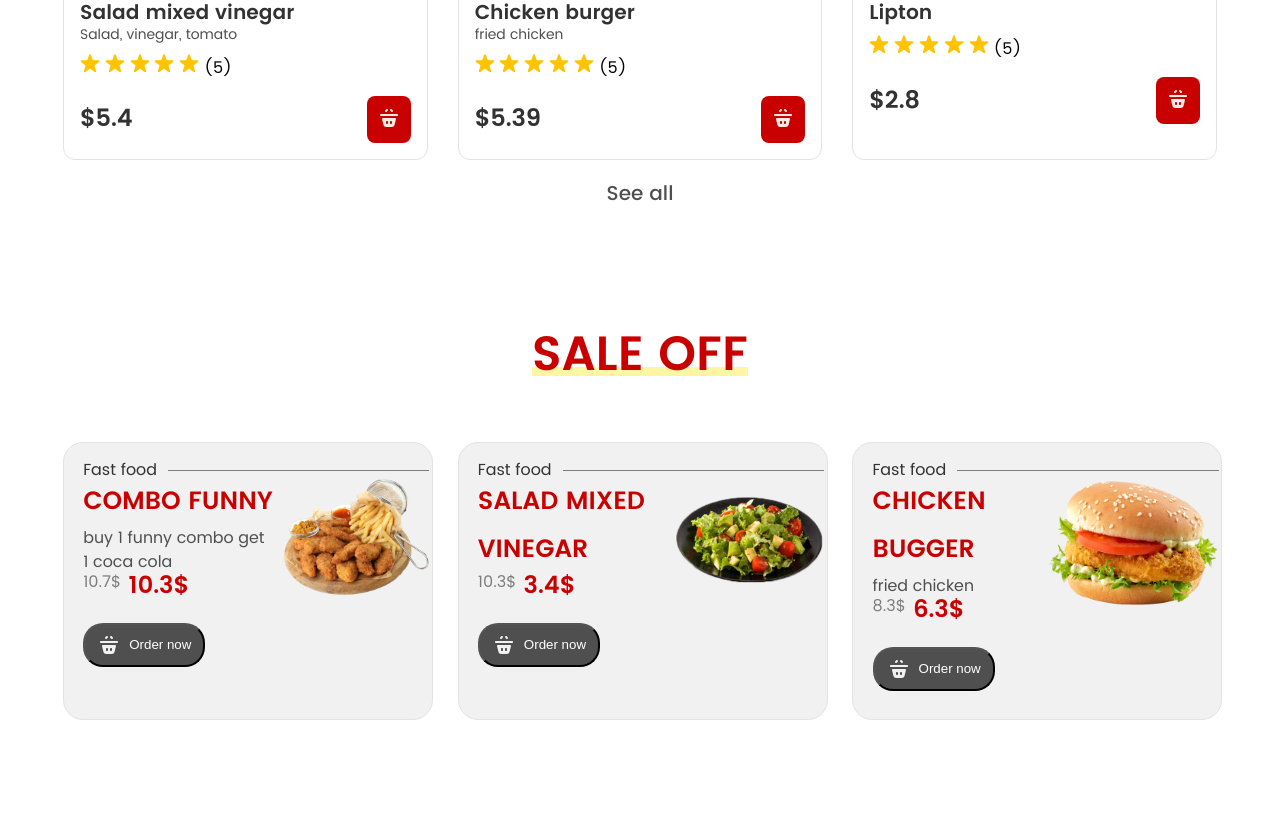
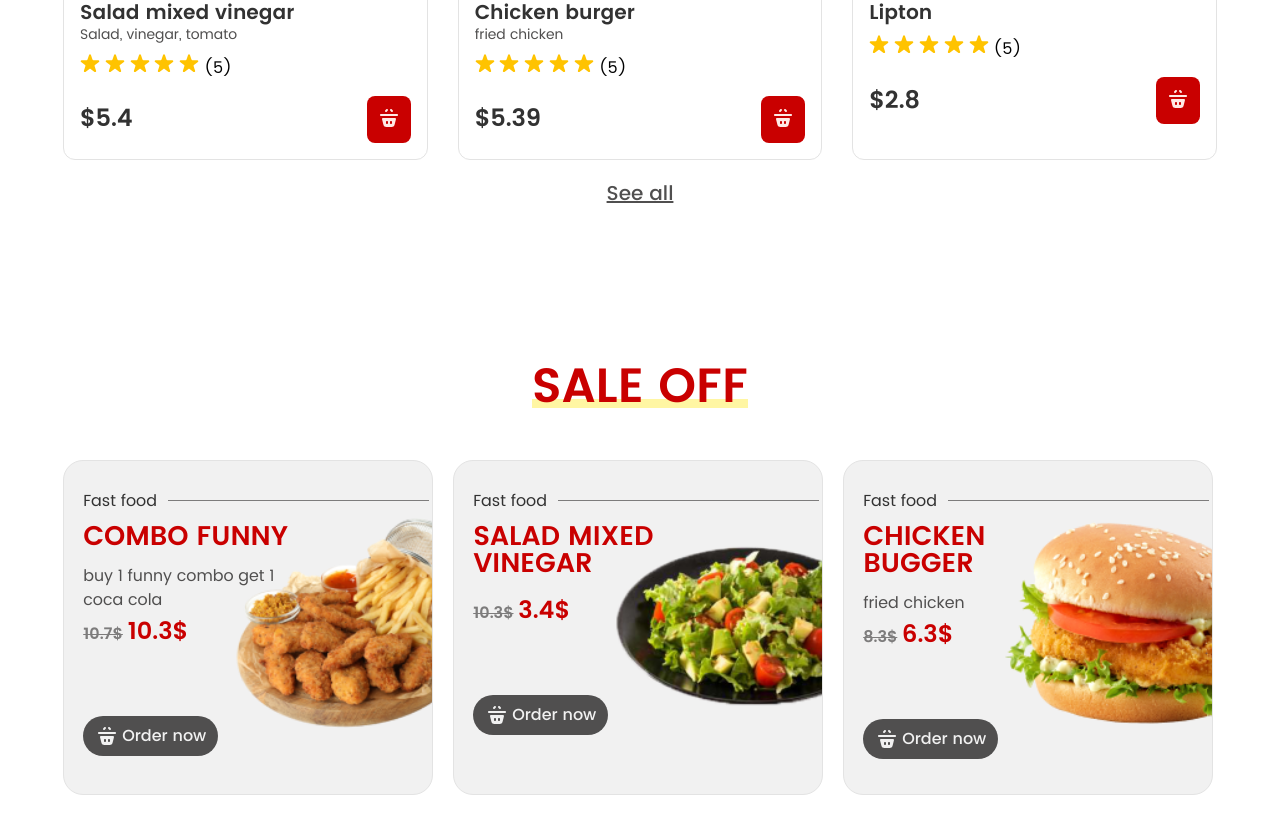
Before and after one commit to sorahiatieh/food-Delivery, a plain HTML site: page index.html in a window 1280 px wide. Shown: the part 1408-2242 px from the top of the page. Drawn offline with Linux system fonts and the light colour scheme; files whose address does not match are found by name.

Commit message:
Modify the delete tag and added new style file

```diff
--- a/assets/css/style.css
+++ b/assets/css/style.css
@@ -62,7 +62,6 @@ a{
     --color_E3E3E3:#E3E3E3;
     --color_F1F1F1:#F1F1F1;
     --color_FFFDE6:#FFFDE6;
-    --color_FFEAE6: #FFEAE6;
     --color_rgb_241:rgba(241, 241, 241, 0.70);
     --color_rgb_241-040:rgba(241, 241, 241, 0.40);
     --color_rgb_122_144_176:rgba(112, 144, 176, 0.20);
@@ -285,6 +284,7 @@ img{
     border: none;
     border-radius: 100px;
     padding: 16px 24px;
+   font-family: poppins;
     color: var(--color_323232);
     font-size: 20px;
     font-weight: 600;
@@ -303,8 +303,8 @@ img{
     color: var(--color_C90000);
     font-size: 48px;
     font-weight: 600;
+    text-transform: uppercase;
     width: max-content;
-    text-transform: uppercase;
 }
 .line_bottom_row_title{
     width: 100%;
@@ -345,8 +345,7 @@ img{
     color: var(--color_323232)  !important;
     font-weight: 600 !important;
 }
-.row_grid_food_products,
-.grid_foods_off{
+.row_grid_food_products{
     display: grid;
     grid-template-columns: repeat(auto-fit,minmax(270px,1fr));
     justify-content: center;
@@ -421,144 +420,120 @@ img{
    -ms-border-radius: 8px;
    -o-border-radius: 8px;
 }
-
 .see_all_food{
     margin-top: 1.5rem;
-    display: flex;
-    justify-content: center;
+    text-align: center;
 }
-
 .see_all_food a{
     color: var(--color_504F4F);
     font-size: 20px;
     font-weight: 500;
-    text-decoration: none;
+    text-decoration: underline;
 }
-
 .section_off{
-    margin-top: 8rem;
+    margin-top: 10rem;
 }
-
 .section_off .row_title_section_food{
     display: flex;
     justify-content: center;
 }
+.grid_foods_off{
+    display: grid;
+    grid-template-columns: repeat(3,1fr);
+    gap: 1rem;
+    margin-top: 3rem;
+}
 
 .item_food_off{
     width: 370px;
-    height: 278px;
+    height: 335px;
     border: 1px solid var(--color_E3E3E3);
     background-color: var(--color_F1F1F1);
-    padding: 1.2rem 0 1.2rem 1.2rem;
-    margin-top: 30px;
+    padding: 2rem 0 2rem 1.2rem;
     border-radius: 20px;
+    overflow: hidden;
     -webkit-border-radius: 20px;
     -moz-border-radius: 20px;
     -ms-border-radius: 20px;
     -o-border-radius: 20px;
 }
-
-.item_food_off:hover{
-    background-color: var(--color_C90000);
-
+.row_info_food_off{
+    display: flex;
 }
-.item_food_off:hover .title_sm_item_food_off span:first-child{
-    color: var(--color_FFEAE6);
-}
-
-.title_sm_item_food_off{
+.title_sm_item_food_off  {
     display: flex;
     align-items: center;
     column-gap: 11px;
 }
-
-.title_sm_item_food_off span:first-child{
+.title_sm_item_food_off span:first-child {
    color: var(--color_323232);
+   font-size: 16px;
+   font-weight: 400;
 }
-.title_sm_item_food_off span:last-child{
+.title_sm_item_food_off span:last-child {
+    display: inline-block;
     width: 75%;
-    height: 0.25px;
     background-color: var(--color_7D7C7C);
-    display: inline-block;
+    height: 1px;
 }
-
-.row_info_food_off{
-    display: flex;
+.left_item_food_off{
+  width: 95%;
 }
-
 .left_item_food_off h6{
     color: var(--color_C90000);
-   font-size: 25px;
+    font-size: 27px;
     font-weight: 600;
-   line-height: 48px;
     text-transform: uppercase;
+    margin: 0.9rem 0;
 }
-
-.left_item_food_of:hover h6 {
-    color: var(--color_FFC300);
-}
-
 .left_item_food_off p{
     color: var(--color_504F4F);
     font-size: 16px;
     font-weight: 400;
     line-height: 24px;
+
 }
-
- .price_off{
-    display: flex;
-    justify-content: flex-start;
-    gap: 7px;
+.price_off del{
+    color: var(--color_7D7C7C);
+    font-size: 16px;
+    font-weight: 600;
 }
-
- .price_off dl{
-    color: var(--color_7D7C7C);
- }
-
- .price_off:hover dl{
-    color: var(--color_F1F1F1);
- }
-
- .price_off:hover span{
-    color: var(--color_FFC300);
- }
-
 .price_off span{
     color: var(--color_C90000);
     font-size: 24px;
     font-weight: 600;
+    margin-top: 0.5rem;
+    display: inline-block;
 }
-
- .left_item_food_off > button{
+.left_item_food_off button{
     background-color: var(--color_504F4F);
-    color: var(--color_fff);
+    color: var(--color_F1F1F1);
+    font-size: 16px;
+    font-weight: 500;
+    border-radius: 20px;
+    font-family: poppins;
     display: flex;
     align-items: center;
-    gap: 8px;
-    padding: 8px 12px 8px 12px;
-    margin-top: 25px;
-    border-radius: 20px;
+    column-gap: 3px;
+    padding: 8px 12px;
+    border: none;
+    margin-top: 4.5rem;
     -webkit-border-radius: 20px;
     -moz-border-radius: 20px;
     -ms-border-radius: 20px;
     -o-border-radius: 20px;
 }
-
-.left_item_food_off > button:hover{
-    background-color: var(--color_FFEAE6);
-    color: var(--color_323232);
-    display: flex;
-    align-items: center;
-    gap: 8px;
-    padding: 8px 12px 8px 12px;
-    margin-top: 25px;
-    border-radius: 20px;
-    -webkit-border-radius: 20px;
-    -moz-border-radius: 20px;
-    -ms-border-radius: 20px;
-    -o-border-radius: 20px;
+.left_item_food_off button span{
+    height: 24px;
+    line-height: 27px;
 }
 
-.left_item_food_off > button svg:hover{
-    fill: var(--color_323232);
+.right_item_food_off img{
+    transform: scale(2);
+    position: relative;
+    top: 25%;
+    -webkit-transform: scale(2);
+    -moz-transform: scale(2);
+    -ms-transform: scale(2);
+    -o-transform: scale(2);
 }
--- a/index.html
+++ b/index.html
@@ -459,7 +459,7 @@
                                 <h6>Combo funny</h6>
                                 <p>buy 1 funny combo get 1 coca cola</p>
                                 <div class="price_off">
-                                    <dl>10.7$</dl>
+                                    <del>10.7$</del>
                                     <span>10.3$</span>
                                 </div>
                                 <button>
@@ -485,7 +485,7 @@
                             <div class="left_item_food_off">
                                 <h6>Salad mixed vinegar</h6>
                                 <div class="price_off">
-                                    <dl>10.3$</dl>
+                                    <del>10.3$</del>
                                     <span>3.4$</span>
                                 </div>
                                 <button>
@@ -512,7 +512,7 @@
                                 <h6>CHICKEN BUGGER</h6>
                                 <p>fried chicken</p>
                                 <div class="price_off">
-                                    <dl>8.3$</dl>
+                                    <del>8.3$</del>
                                     <span>6.3$</span>
                                 </div>
                                 <button>
```
Lines whose indentation alone changed are shown as unchanged.
